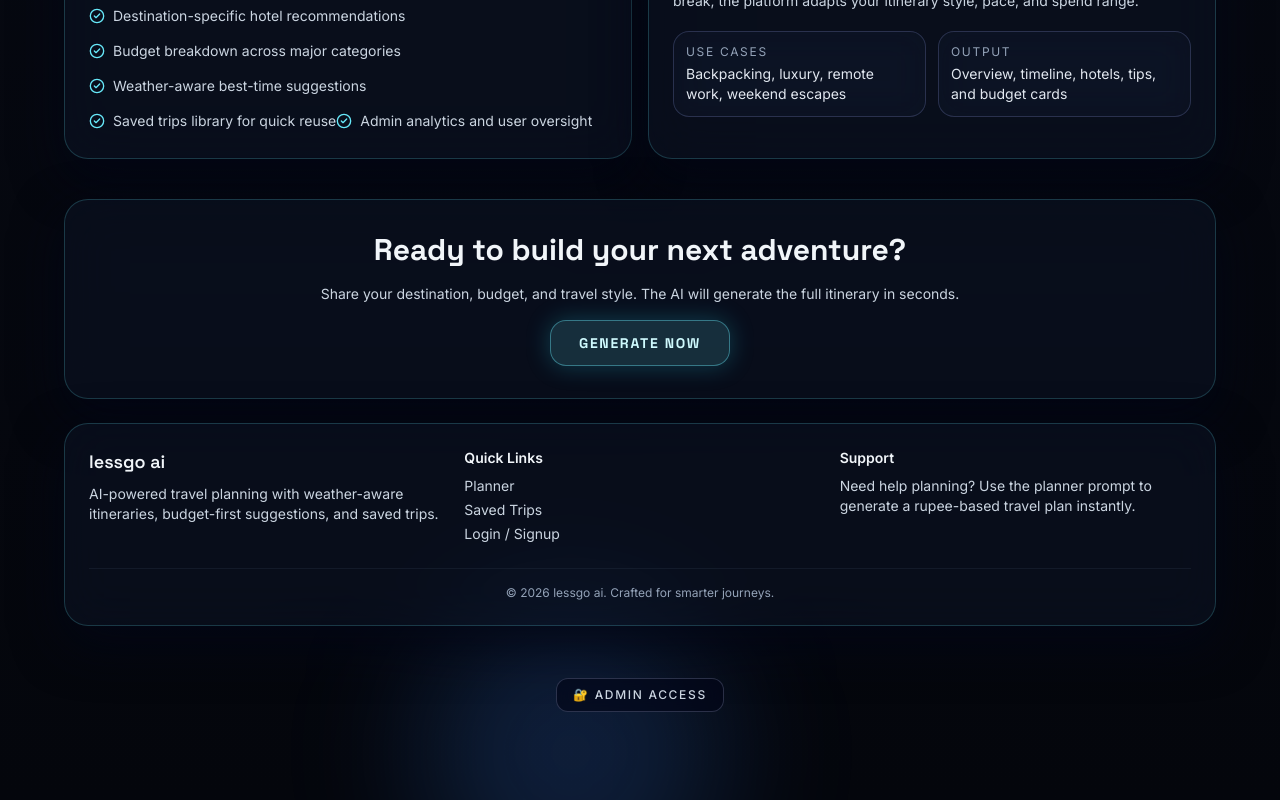
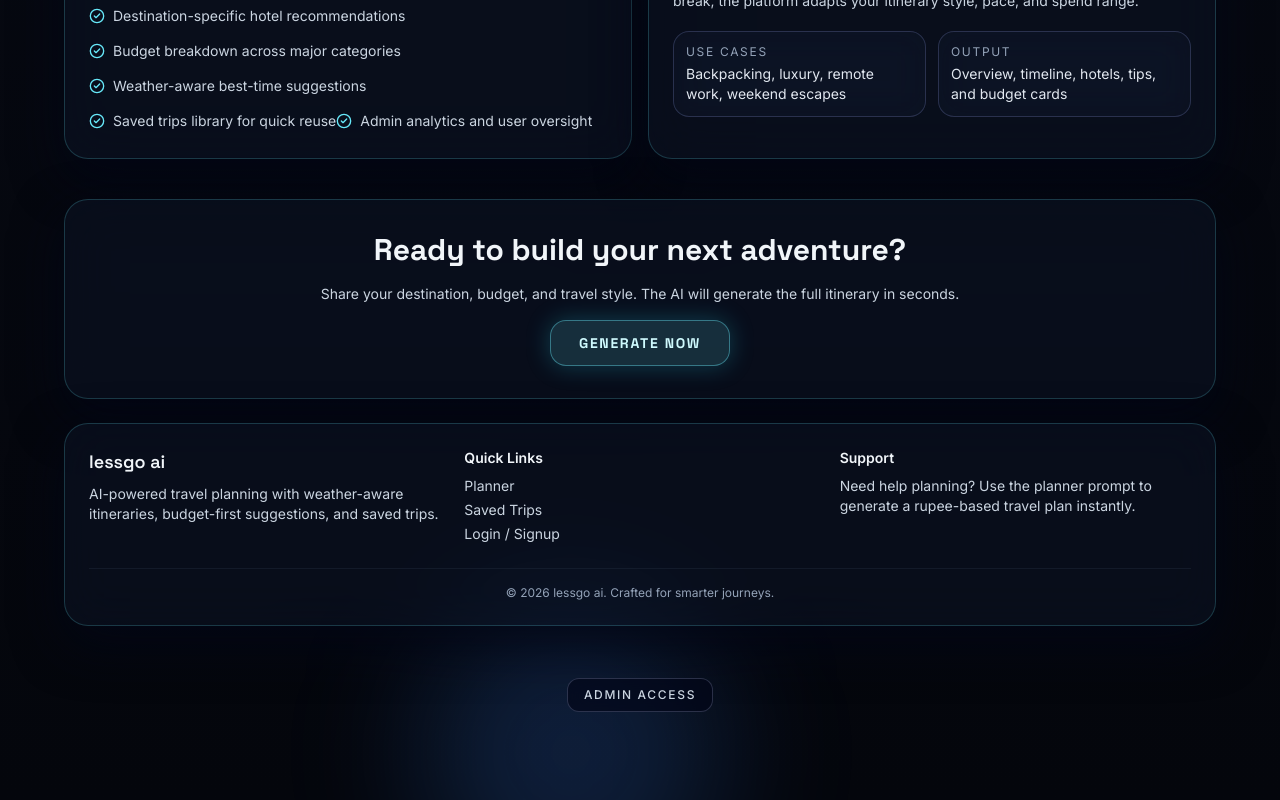
Before and after one commit to itsmierrrrr/AI-Trip-Planner, a React (Vite) app in the folder client/: page / in a window 1280 px wide. Shown: the part 1968-2768 px from the top of the page. Built offline with nearby package versions, Linux system fonts and the light colour scheme; no server answers.

Commit message:
update admin form

```diff
--- a/client/src/pages/LandingPage.jsx
+++ b/client/src/pages/LandingPage.jsx
@@ -365,7 +365,7 @@ const LandingPage = () => {
           to="/admin-security"
           className="neon-input inline-flex items-center rounded-xl px-4 py-2 text-xs font-medium uppercase tracking-[0.14em] text-slate-300 transition hover:border-cyan-300/55 hover:text-cyan-300"
         >
-          🔐 Admin Access
+           Admin Access
         </Link>
       </div>
     </div>
```
